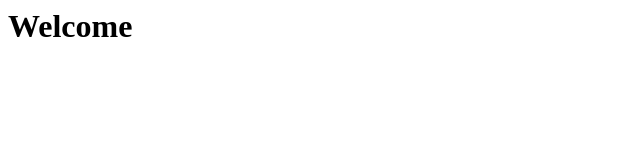
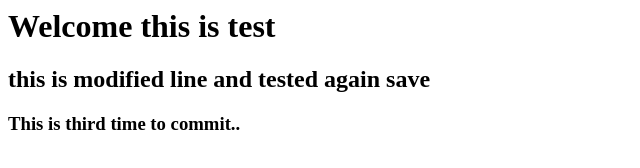
Before and after one commit to enrn/Angularjs, a plain HTML site: page index.html in a window 1280 px wide. Shown: the whole page, without its empty margins (0-640 px from the left). Drawn offline with Linux system fonts and the light colour scheme.

Commit message:
second modified version

```diff
--- a/index.html
+++ b/index.html
@@ -4,7 +4,9 @@
     Hello</title></head>
 
     <body>
-    <h1>Welcome</h1>
+    <h1>Welcome this is test </h1>
+        <h2>this is modified line and tested again  save</h2>
+        <h3>This is third time to commit..</h3>
     </body>
 
 
```
